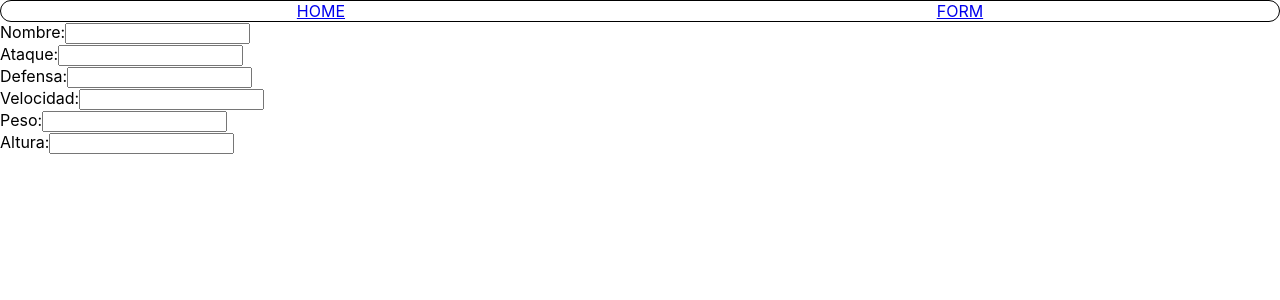
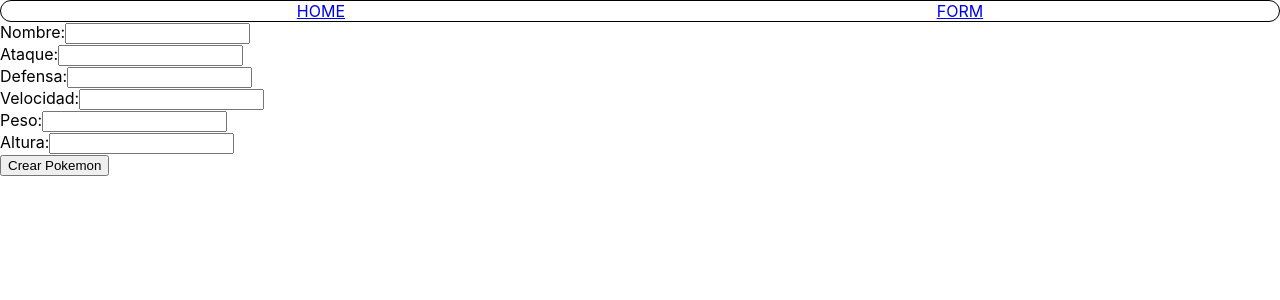
Before and after one commit to Dilson2022/PI-Pokemon-Dilson-Masa, a React (Create React App) app in the folder client/: page /create in a window 1280 px wide. Shown: the top 300 px of the page. Built offline with nearby package versions, Linux system fonts and the light colour scheme.

Commit message:
Frontend actualizado

```diff
--- a/client/src/views/Detail/Detail.jsx
+++ b/client/src/views/Detail/Detail.jsx
@@ -7,6 +7,7 @@ const Detail = () => {
   const{id} = useParams();
   const dispatch = useDispatch();
   const pokemon = useSelector(state => state.pokemon);
+  //console.log(pokemon);
 
   useEffect(() => {
     dispatch(getPokemon(id));
@@ -16,18 +17,19 @@ const Detail = () => {
     return <div>pokemon no encontrado</div>
   }
 
-    const {ID, Nombre, img, Ataque, Defensa, Velocidad, Altura, Peso, Tipo} = pokemon;
+
   return(
     <div>
       <p>ID: {id} </p>
       <p>Nombre: {pokemon.name}</p>
       <img src={pokemon.img} alt="pokemon" />
-      <p>Ataque: {pokemon. attack}</p>
+      <p>Ataque: {pokemon.attack}</p>
       <p>Defensa: {pokemon.defense}</p>
       <p>Velocidad: {pokemon.speed}</p>
       <p>Altura: {pokemon.height}</p>
       <p>Peso: {pokemon.weight}</p>
-       {/* <p>Tipo: {pokemon.types}</p>  */}
+      <p>Tipo: {pokemon.types && [...pokemon.types].map((type) => type.name).join(", ")}</p>
+
     </div>
   )
 }
--- a/client/src/views/Form/Form.jsx
+++ b/client/src/views/Form/Form.jsx
@@ -1,5 +1,6 @@
 import {  useState } from "react";
 import style from "./Form.module.css"
+import axios from "axios";
 
 const Form = () => {
 
@@ -36,8 +37,17 @@ const Form = () => {
     //    }
     // }
 
+
+    const submitHandler = (event) => {
+        event.preventDefault()
+         axios.post("http://localhost:3001/pokemon",form)
+        .then(res=>alert(res))
+        .catch(err=>alert(err))
+        }
+
+
     return(
-        <form>
+        <form onSubmit={submitHandler}>
            <div className={style.form}>
             <label>Nombre:</label>
             <input type="text" value={form.nombre} onChange={changeHandler} name="nombre"/>
@@ -45,7 +55,7 @@ const Form = () => {
 
             <div>
             <label>Ataque:</label>
-            <input type="text"  value={form.ataque}  onChange={changeHandler} name="nombre"/>
+            <input type="text"  value={form.ataque}  onChange={changeHandler} name="ataque"/>
             </div>
 
             <div>
@@ -68,6 +78,7 @@ const Form = () => {
             <input type="text"  value={form.altura}  onChange={changeHandler} name="altura"/>
             </div>
 
+            <button type="submit">Crear Pokemon</button>
         </form>
     )
 }
```
Also changed, not shown: client/src/components/SearchBar/SearchBar.js (added).
